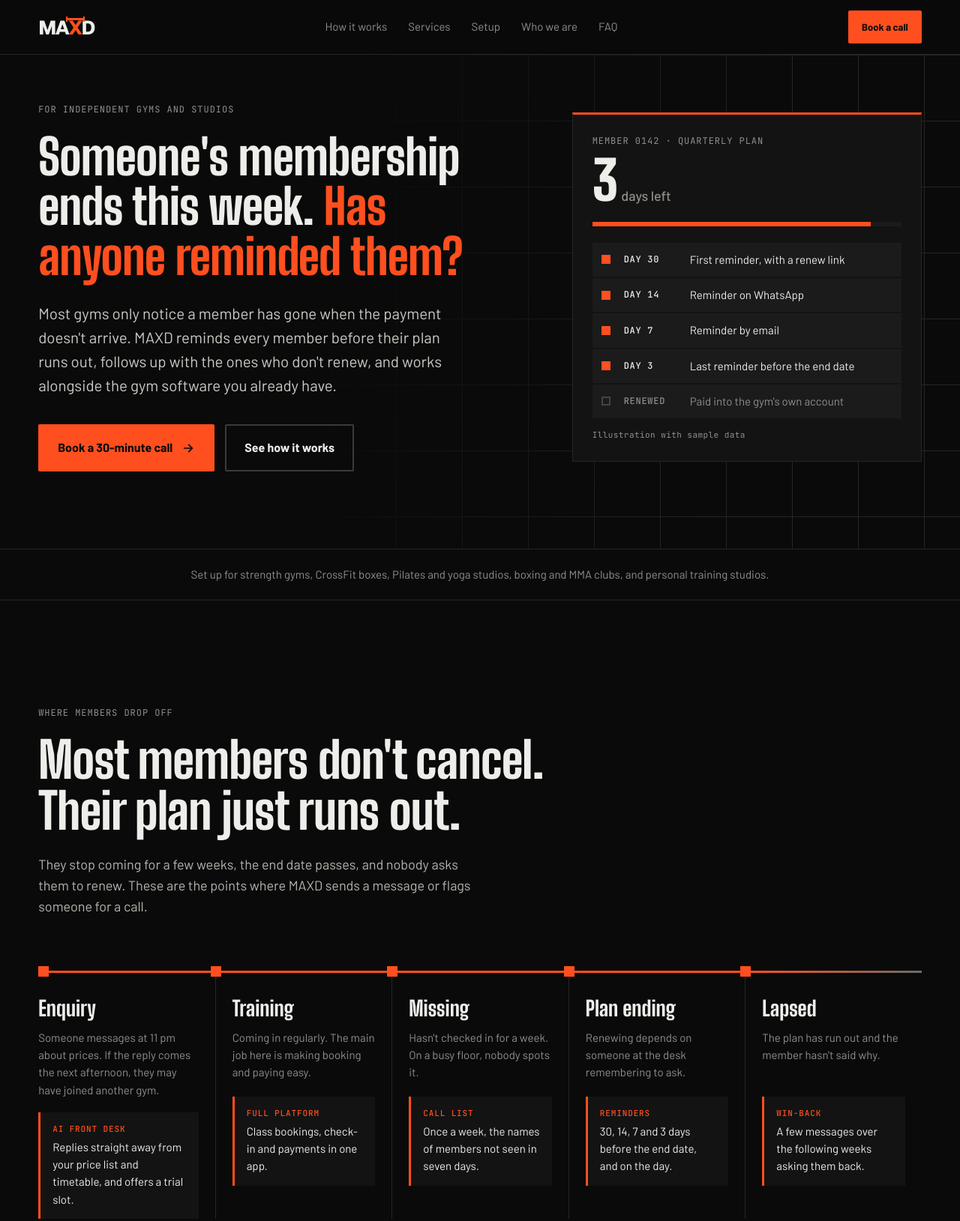
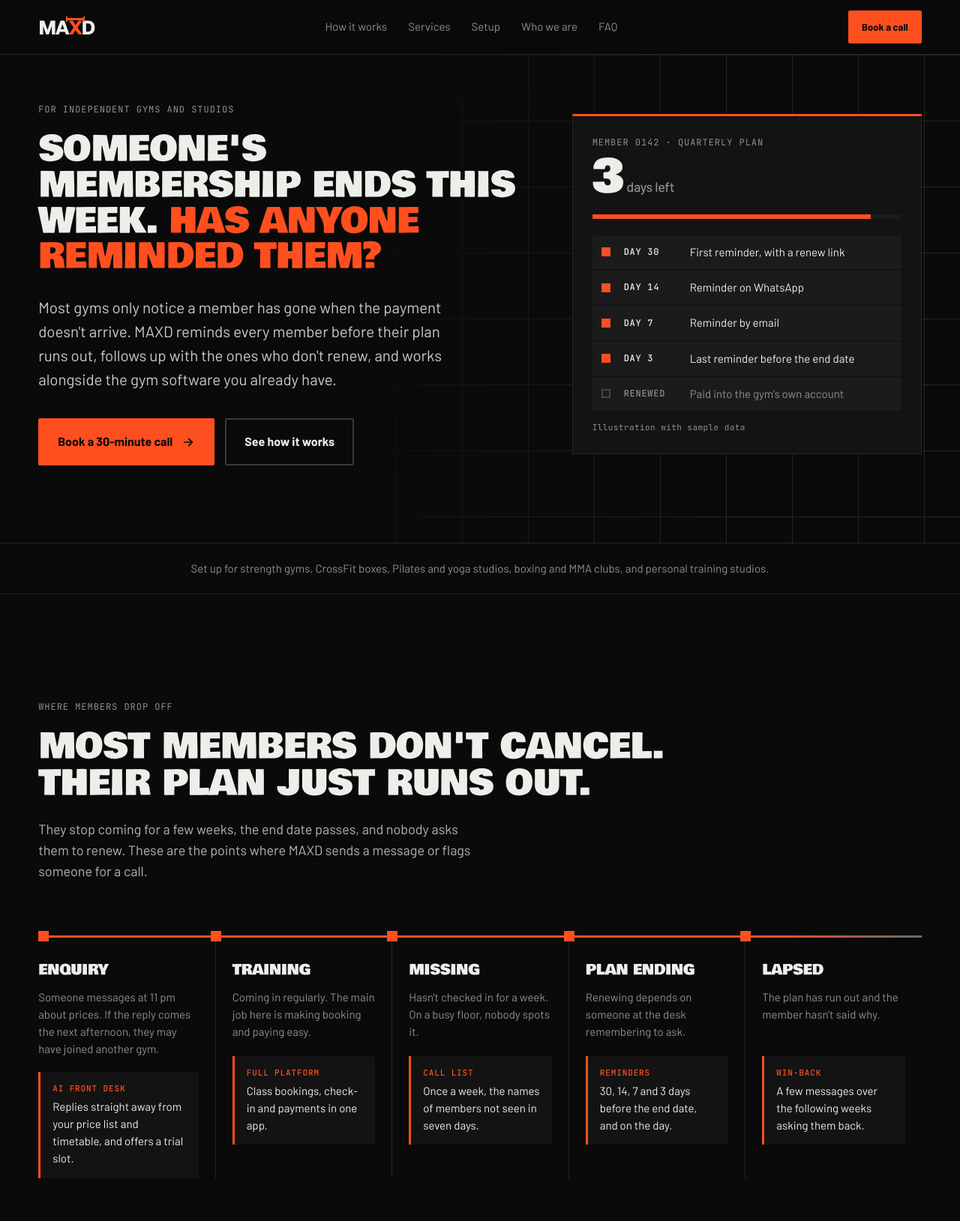
Before and after one commit to anmolaxd/maxd, a plain HTML site: page index.html in a window 1280 px wide. Shown: the top 1629 px of the page at 75% size. Drawn offline with nearby package versions, Linux system fonts and the light colour scheme.

Commit message:
Headings in Bowlby One, uppercase, resized
Co-Authored-By: Claude Opus 5.5 <noreply@anthropic.com>

```diff
--- a/index.html
+++ b/index.html
@@ -17,7 +17,7 @@
 <meta name="twitter:card" content="summary_large_image">
 <link rel="preconnect" href="https://fonts.googleapis.com">
 <link rel="preconnect" href="https://fonts.gstatic.com" crossorigin>
-<link href="https://fonts.googleapis.com/css2?family=Big+Shoulders+Display:wght@600..900&family=Barlow:ital,wght@0,400;0,500;0,600;0,700;1,400&family=JetBrains+Mono:wght@400;500&family=Geist:wght@800&display=swap" rel="stylesheet">
+<link href="https://fonts.googleapis.com/css2?family=Bowlby+One&family=Barlow:ital,wght@0,400;0,500;0,600;0,700;1,400&family=JetBrains+Mono:wght@400;500&family=Geist:wght@800&display=swap" rel="stylesheet">
 <link rel="stylesheet" href="styles.css?v=5">
 </head>
 <body>
--- a/privacy.html
+++ b/privacy.html
@@ -12,7 +12,7 @@
 <meta name="twitter:card" content="summary_large_image">
 <link rel="preconnect" href="https://fonts.googleapis.com">
 <link rel="preconnect" href="https://fonts.gstatic.com" crossorigin>
-<link href="https://fonts.googleapis.com/css2?family=Big+Shoulders+Display:wght@600..900&family=Barlow:ital,wght@0,400;0,500;0,600;0,700;1,400&family=JetBrains+Mono:wght@400;500&family=Geist:wght@800&display=swap" rel="stylesheet">
+<link href="https://fonts.googleapis.com/css2?family=Bowlby+One&family=Barlow:ital,wght@0,400;0,500;0,600;0,700;1,400&family=JetBrains+Mono:wght@400;500&family=Geist:wght@800&display=swap" rel="stylesheet">
 <link rel="stylesheet" href="styles.css?v=5">
 </head>
 <body>
--- a/styles.css
+++ b/styles.css
@@ -8,7 +8,7 @@
   --muted: #8f8f8a;
   --accent: #ff4f1f;   /* brand orange, from the logo */
   --win: #c6f432;      /* used only for "renewed" / success states */
-  --display: "Big Shoulders Display", Impact, sans-serif;
+  --display: "Bowlby One", Impact, sans-serif;
   --body: "Barlow", system-ui, sans-serif;
   --mono: "JetBrains Mono", ui-monospace, monospace;
   --g: clamp(16px, 4vw, 56px);
@@ -27,7 +27,7 @@ section, .strip, .footer { padding-left: var(--g); padding-right: var(--g); }
 section > * { max-width: var(--max); margin-left: auto; margin-right: auto; }
 
 /* ---------- type ---------- */
-/* stadium-scoreboard display face for headings and big numbers */
+/* fat old-school gym display face for headings and big numbers */
 h1, h2, h3, .tabs button, .tc-count, .d-grid b, .log-row .n, .rule-list b { font-family: var(--display); }
 .tc-count small { font-family: var(--body); }
 .display, .display-md { font-family: var(--display); font-stretch: 82%; font-weight: 800; letter-spacing: -.012em; line-height: 1.02; margin: 0; text-wrap: balance; }
@@ -237,3 +237,18 @@ h1, h2, h3, .tabs button, .tc-count, .d-grid b, .log-row .n, .rule-list b { font
 .about-facts dt { font-family: var(--mono); font-size: 11px; text-transform: uppercase; letter-spacing: .08em; color: var(--accent); margin-bottom: 4px; }
 .about-facts dd { margin: 0; }
 @media (max-width: 860px) { .about-grid { grid-template-columns: 1fr; } }
+
+/* Bowlby One has one weight and is very wide: no faux bold, smaller sizes */
+h1, h2, h3, .display, .display-md, .tc-count, .d-grid b, .log-row .n, .rule-list b { font-weight: 400; font-synthesis: none; letter-spacing: -.005em; }
+h1, h2, h3, .display, .display-md, .rule-list b { text-transform: uppercase; }
+.display { font-size: clamp(30px, 5.4vw, 84px); line-height: 1.04; }
+.hero .display { font-size: clamp(30px, 3.6vw, 56px); }
+.display-md { font-size: clamp(26px, 3.6vw, 52px); line-height: 1.05; }
+.stage-col h3 { font-size: 19px; line-height: 1.1; }
+.panel h3 { font-size: clamp(22px, 2.2vw, 30px); }
+.rule-list b { font-size: 18px; line-height: 1.2; }
+.tc-count { font-size: 60px; }
+.d-grid b { font-size: 32px; }
+.log-row .n { font-size: 36px; }
+.legal h1 { font-size: clamp(34px, 5vw, 64px); line-height: 1.02; }
+.legal h2 { font-size: 19px; }
```
Also changed, not shown: terms.html (+1 -1 lines).
